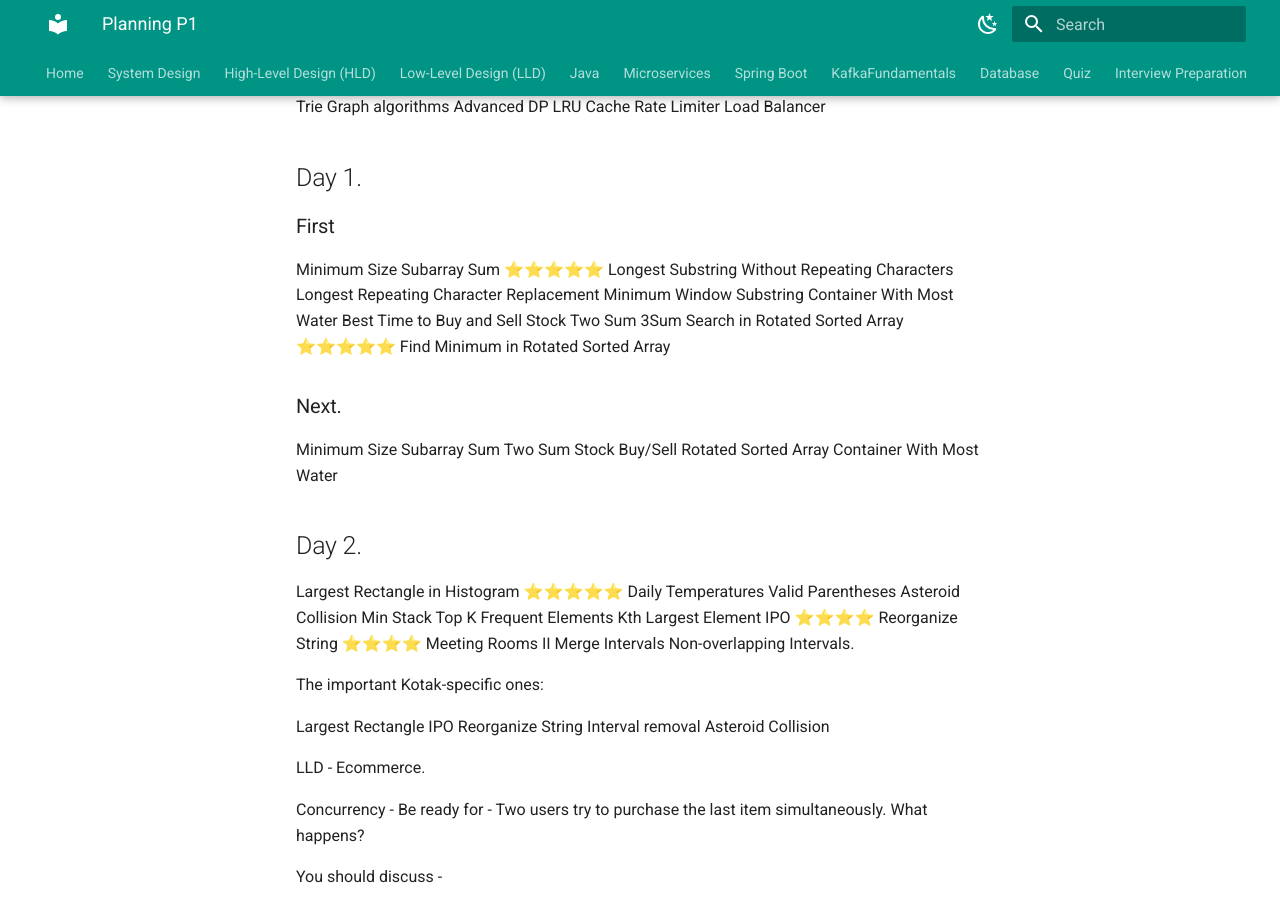
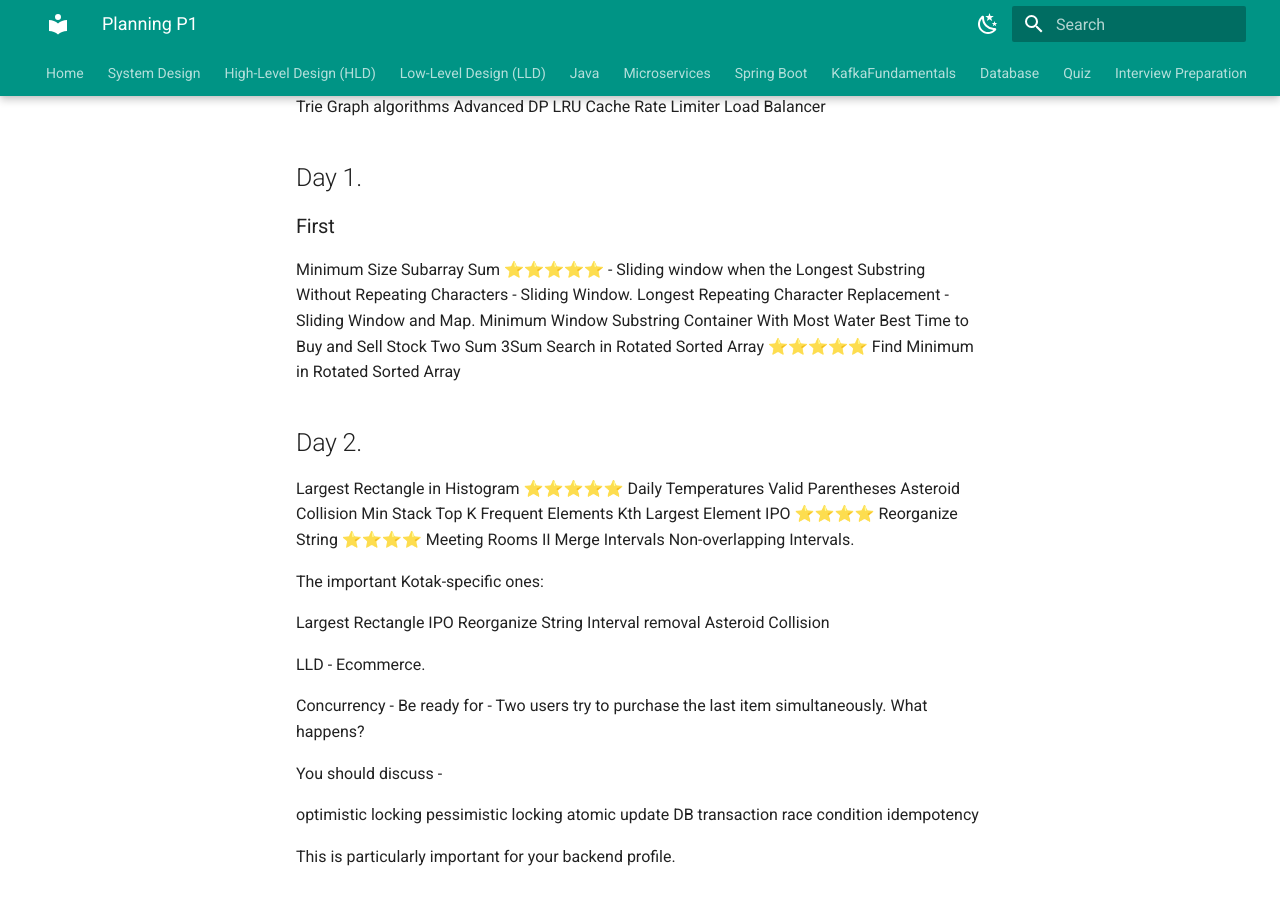
Before and after one commit to Suchismita-Deb/blogSystemDesign, an MkDocs documentation site: the page built from docs/InterviewPreparation/Planning_P1.md, in a window 1280 px wide and 900 px high, scrolled down 10671 px. Built offline with MkDocs 1.6.1 and Material for MkDocs 9.7.7, drawn with Linux system fonts in a browser that asks for light colours.

Commit message:
initial commit.

```diff
--- a/docs/InterviewPreparation/Planning_P1.md
+++ b/docs/InterviewPreparation/Planning_P1.md
@@ -691,9 +691,9 @@ Load Balancer
 
 ## Day 1.
 ### First
-Minimum Size Subarray Sum ⭐⭐⭐⭐⭐
-Longest Substring Without Repeating Characters
-Longest Repeating Character Replacement
+Minimum Size Subarray Sum ⭐⭐⭐⭐⭐ - Sliding window when the
+Longest Substring Without Repeating Characters - Sliding Window.
+Longest Repeating Character Replacement - Sliding Window and Map.
 Minimum Window Substring
 Container With Most Water
 Best Time to Buy and Sell Stock
@@ -701,14 +701,6 @@ Two Sum
 3Sum
 Search in Rotated Sorted Array ⭐⭐⭐⭐⭐
 Find Minimum in Rotated Sorted Array
-
-
-### Next.
-Minimum Size Subarray Sum
-Two Sum
-Stock Buy/Sell
-Rotated Sorted Array
-Container With Most Water
 
 ## Day 2.
 Largest Rectangle in Histogram ⭐⭐⭐⭐⭐
```
